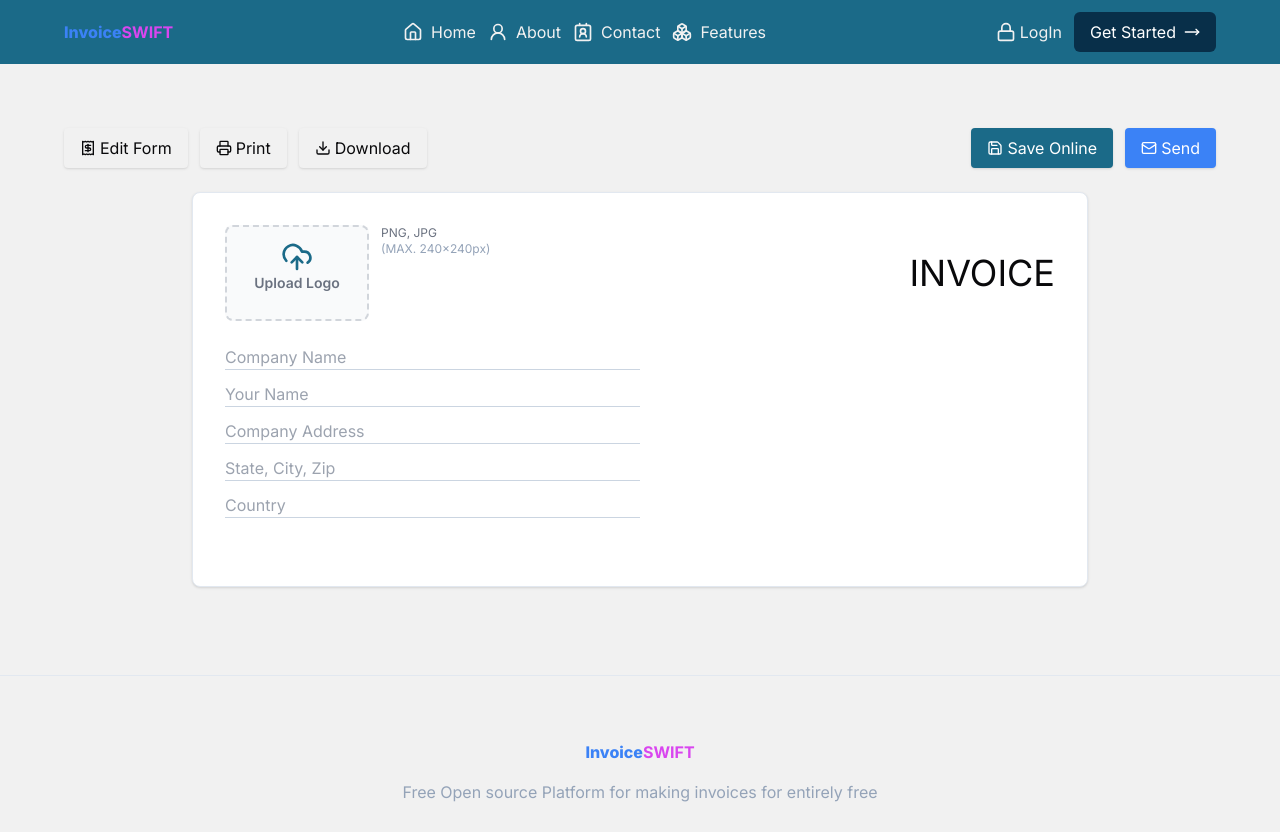
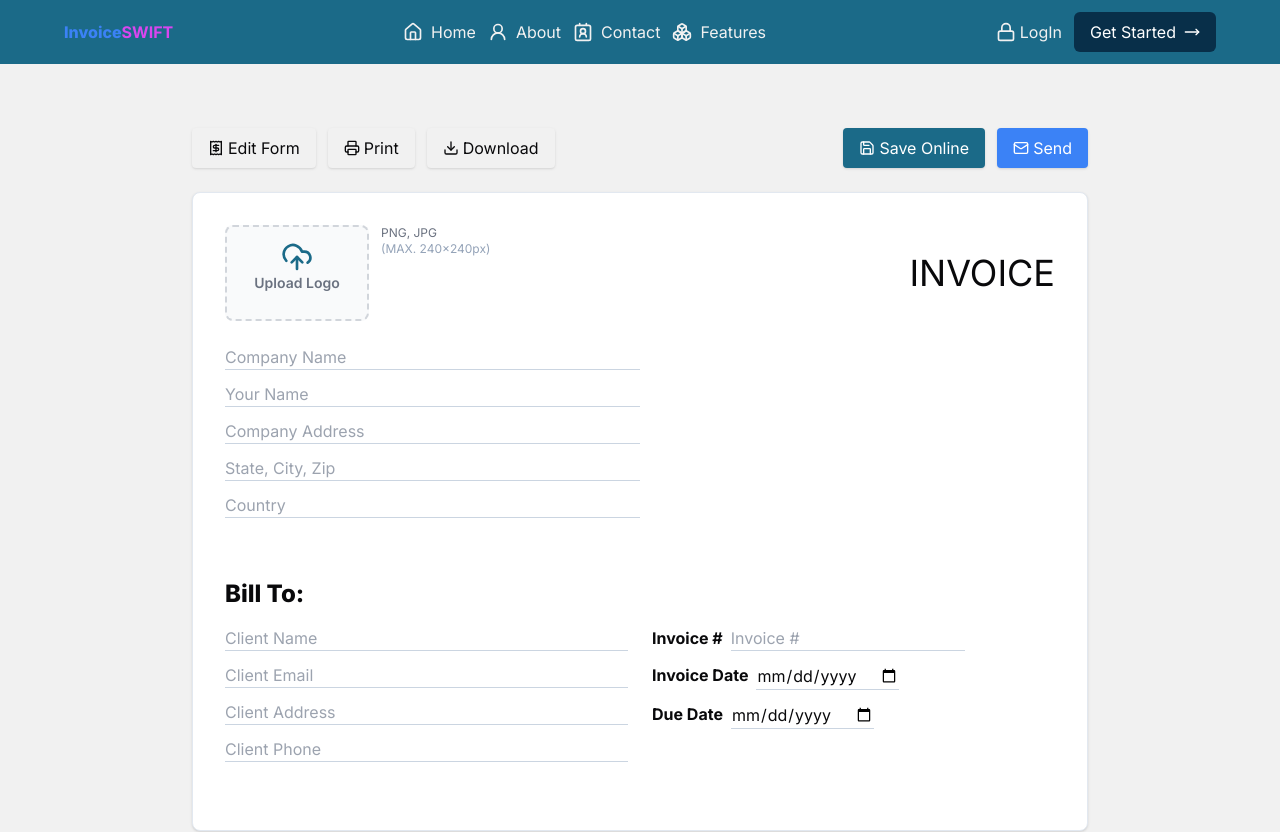
Before and after one commit to pythonnelson/invoiceswift, a Next.js app: page /invoice/new in a window 1280 px wide. Shown: the top 832 px of the page. Built offline with nearby package versions, Linux system fonts and the light colour scheme.

Commit message:
Update - Invoice form client fields

```diff
--- a/app/invoice/new/page.jsx
+++ b/app/invoice/new/page.jsx
@@ -12,7 +12,7 @@ const Page = () => {
     <div className="bg-[#f1f1f1]">
       <div className="py-8 md:py-16 px-4 md:px-16">
         {/* ===== HEADER ===== */}
-        <div className="flex justify-between items-center mb-6">
+        <div className="flex justify-between items-center mb-6 max-w-4xl mx-auto">
           <div className="flex gap-3">
             <button
               onClick={() => setPreview(!preview)}
--- a/components/InvoiceForm.jsx
+++ b/components/InvoiceForm.jsx
@@ -16,28 +16,88 @@ const InvoiceForm = () => {
           <input
             type="text"
             placeholder="Company Name"
-            className="border-b border-slate-300 focus:outline-none focus:border-b mb-3"
+            className="border-b border-slate-300 focus:outline-none focus:border-b focus:border-[#1b6a88] mb-3"
           />
           <input
             type="text"
             placeholder="Your Name"
-            className="border-b border-slate-300 focus:outline-none focus:border-b mb-3"
+            className="border-b border-slate-300 focus:outline-none focus:border-b focus:border-[#1b6a88] mb-3"
           />
           <input
             type="text"
             placeholder="Company Address"
-            className="border-b border-slate-300 focus:outline-none focus:border-b mb-3"
+            className="border-b border-slate-300 focus:outline-none focus:border-b focus:border-[#1b6a88] mb-3"
           />
           <input
             type="text"
             placeholder="State, City, Zip"
-            className="border-b border-slate-300 focus:outline-none focus:border-b mb-3"
+            className="border-b border-slate-300 focus:outline-none focus:border-b focus:border-[#1b6a88] mb-3"
           />
           <input
             type="text"
             placeholder="Country"
-            className="border-b border-slate-300 focus:outline-none focus:border-b mb-3"
+            className="border-b border-slate-300 focus:outline-none focus:border-b focus:border-[#1b6a88] mb-3"
           />
+        </div>
+
+        {/* ===== CLIENT DETAILS ===== */}
+        <div className="flex justify-between gap-6">
+          <div className="flex flex-col py-6 w-1/2">
+            <h2 className="font-extrabold text-2xl mb-4">Bill To:</h2>
+            <input
+              type="text"
+              placeholder="Client Name"
+              className="border-b border-slate-300 focus:outline-none focus:border-b focus:border-[#1b6a88] mb-3"
+            />
+            <input
+              type="text"
+              placeholder="Client Email"
+              className="border-b border-slate-300 focus:outline-none focus:border-b focus:border-[#1b6a88] mb-3"
+            />
+            <input
+              type="text"
+              placeholder="Client Address"
+              className="border-b border-slate-300 focus:outline-none focus:border-b focus:border-[#1b6a88] mb-3"
+            />
+            <input
+              type="text"
+              placeholder="Client Phone"
+              className="border-b border-slate-300 focus:outline-none focus:border-b focus:border-[#1b6a88] mb-3"
+            />
+          </div>
+
+          <div className="flex flex-col py-6 w-1/2 mt-12">
+            <div className="flex gap-2">
+              <label htmlFor="invoiceNumber" className="font-bold">
+                Invoice #
+              </label>
+              <input
+                type="text"
+                placeholder="Invoice #"
+                className="border-b border-slate-300 focus:outline-none focus:border-b focus:border-[#1b6a88] mb-3"
+              />
+            </div>
+            <div className="flex gap-2">
+              <label htmlFor="invoiceDate" className="font-bold">
+                Invoice Date
+              </label>
+              <input
+                type="date"
+                placeholder="Invoice Date"
+                className="border-b border-slate-300 focus:outline-none focus:border-b focus:border-[#1b6a88] mb-3"
+              />
+            </div>
+            <div className="flex gap-2">
+              <label htmlFor="dueDate" className="font-bold">
+                Due Date
+              </label>
+              <input
+                type="date"
+                placeholder="Due Date"
+                className="border-b border-slate-300 focus:outline-none focus:border-b focus:border-[#1b6a88] mb-3"
+              />
+            </div>
+          </div>
         </div>
       </form>
     </div>
```
